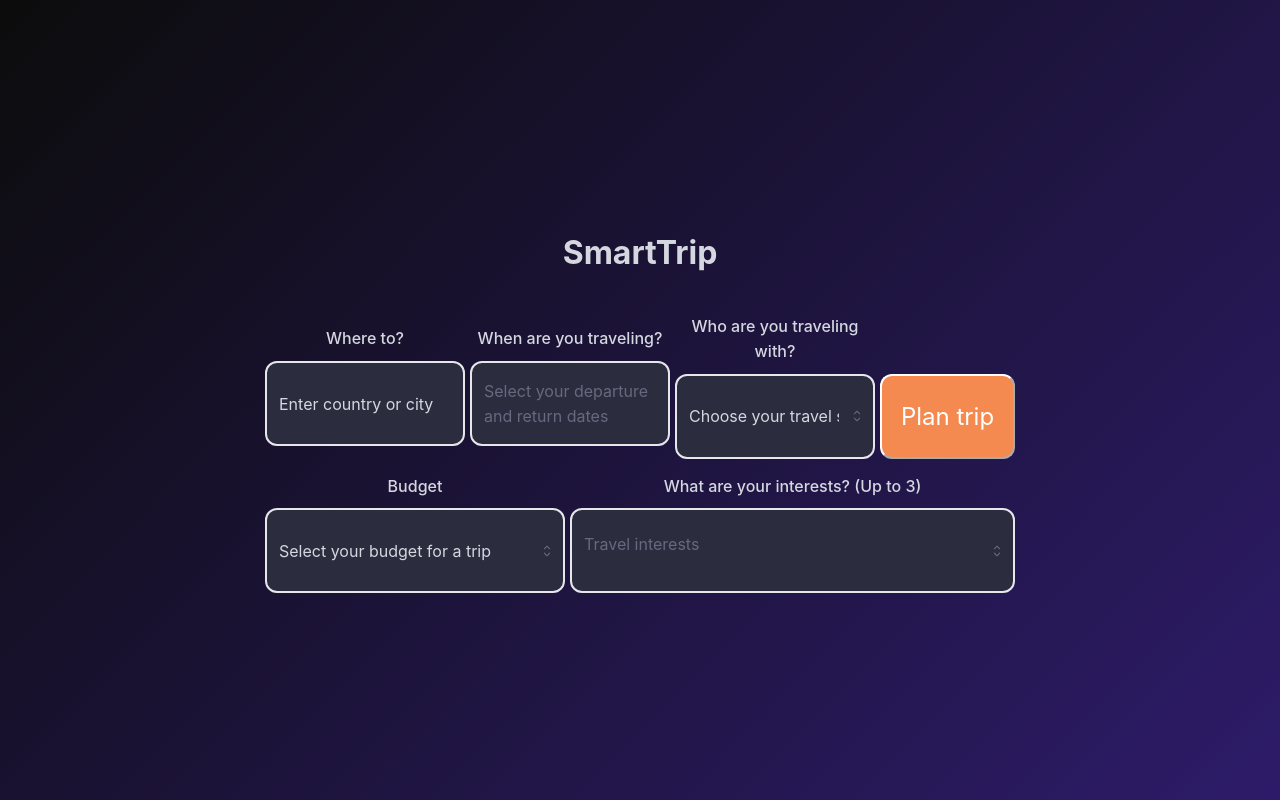
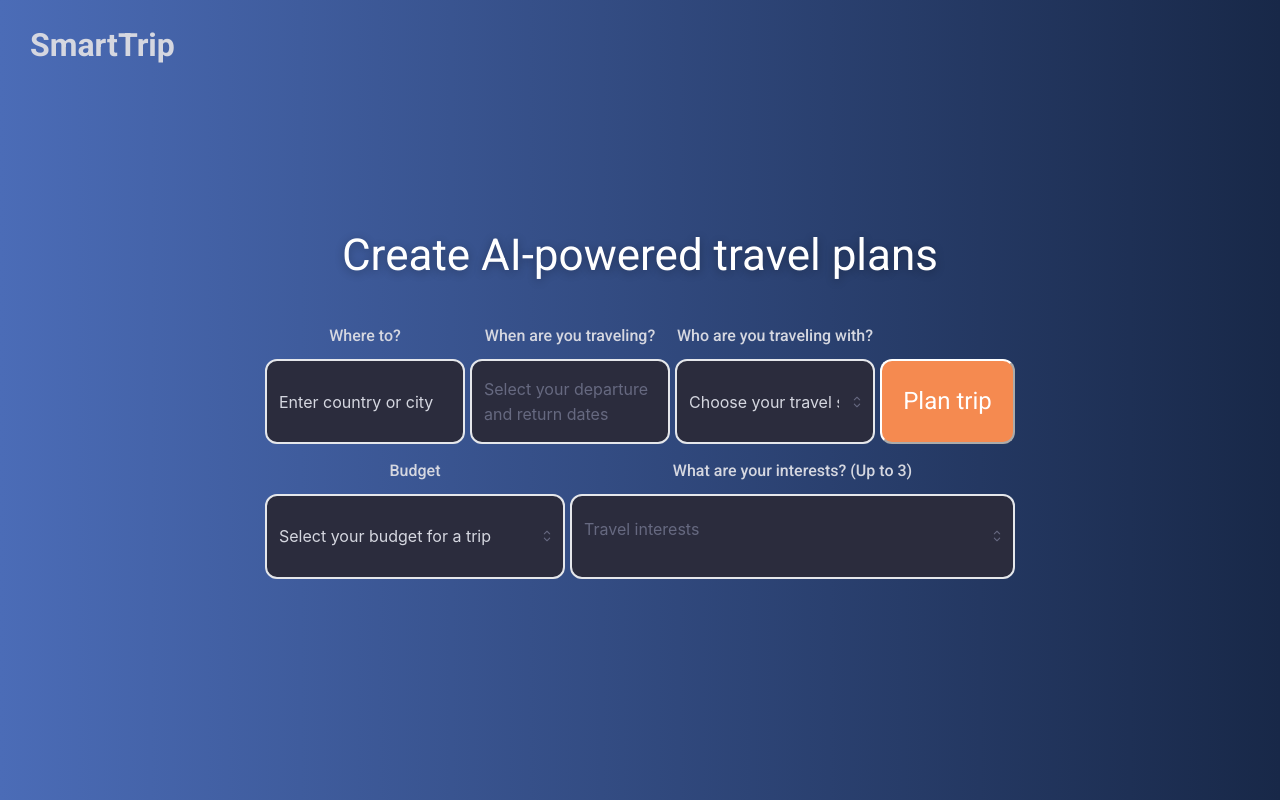
Before and after one commit to Arefaris/SmartTrip, a React (Vite) app in the folder frontend/: page / in a window 1280 px wide. Built offline with nearby package versions, Linux system fonts and the light colour scheme; no server answers.

Commit message:
home page styling

```diff
--- a/frontend/src/components/home/Home.tsx
+++ b/frontend/src/components/home/Home.tsx
@@ -1,5 +1,5 @@
 import { useRef, useState } from 'react'
-import {Route, Routes, Link, useNavigate } from 'react-router'
+import { Route, Routes, Link, useNavigate } from 'react-router'
 import useStore from '../../store/store';
 import CountrySelector from '../countrySelector/CountrySelector';
 import DateSelector from '../dateSelector/DateSelector';
@@ -11,15 +11,17 @@ export default function Home() {
   const navigate = useNavigate()
   const { plan, setPlan, travelerTypes } = useStore()
 
-  const run = ()=> {
+  const run = () => {
     console.log(plan)
   }
+
   return (
 
     <div className="home">
 
       <div className="flex">
-          <h1>SmartTrip</h1>
+        <h1 className="app-logo">SmartTrip</h1>
+        <h2 className="hero-title">Create AI-powered travel plans</h2>
 
         <div className="country-date-travel">
           <CountrySelector />
@@ -27,7 +29,7 @@ export default function Home() {
           <DateSelector />
 
           <TravelTypeSelector />
-              <button className="plan-btn" onClick={() => {run()}}>Plan trip</button>
+          <button className="plan-btn" onClick={() => { run() }}>Plan trip</button>
         </div>
 
         <div className="budget-travel-cont">
--- a/frontend/src/components/home/style.css
+++ b/frontend/src/components/home/style.css
@@ -9,10 +9,24 @@
     align-items: center;
     justify-content: center;
     gap: 10px;
-    background: linear-gradient(135deg, #0c0c0c 0%, #2d1b69 100%);
+    background: linear-gradient(90deg, #4b6cb7 0%, #182848 100%)
 
 }
 
+.app-logo {
+  position: absolute;
+  top: 0;
+  left: 30px;
+}
+
+.hero-title {
+  font-size: 44px;
+  font-weight: 400;
+  color: white;
+  text-align: center;
+  margin: 0 0 20px 0;
+  text-shadow: 0 2px 10px rgba(0, 0, 0, 0.3);
+}
 .flex {
   display: flex;
   width: 800px;
--- a/frontend/src/index.css
+++ b/frontend/src/index.css
@@ -1,3 +1,5 @@
+@import url('https://fonts.googleapis.com/css2?family=Roboto:wght@300;400;500;700&display=swap');
+
 body {
   margin: 0;
   display: flex;
@@ -5,11 +7,12 @@ body {
   min-width: 320px;
   min-height: 100vh;
   background-color: #1a1b23;
+  font-family: 'Roboto', sans-serif;
 }
 
 #root {
   background-color: #1a1b23;
   min-height: 100vh;
   width: 100vw;
-
+  font-family: 'Roboto', sans-serif;
 }
```
Lines whose indentation alone changed are shown as unchanged.
